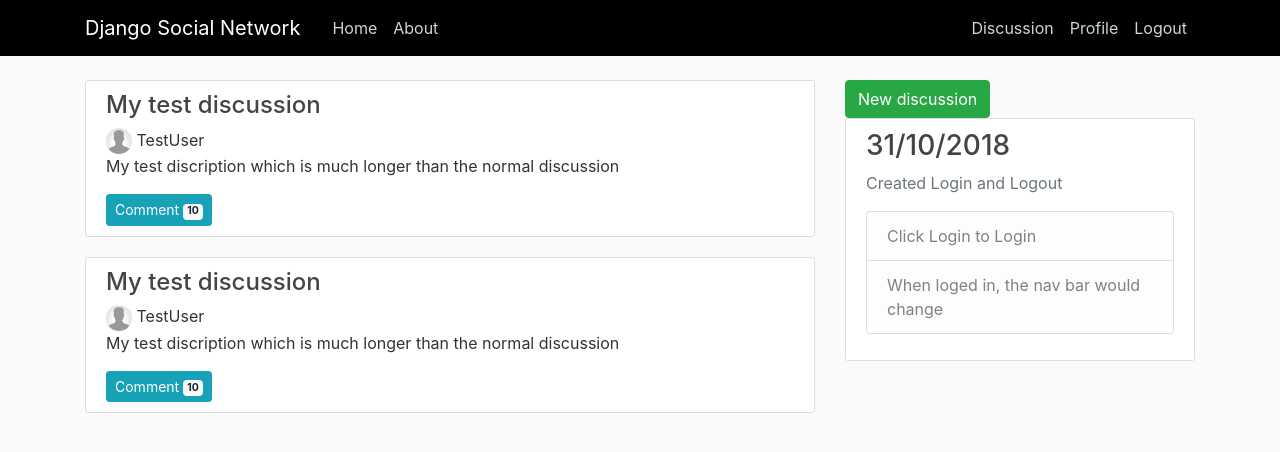
After one commit to DK-Nguyen/django-social-network, a Django app: page /discussions/ in a window 1280 px wide. The commit adds this page. Shown: the top 452 px of the page. Run offline with Django 3.2, Linux system fonts and the light colour scheme; a user stored in the database is signed in; some libraries are stand-ins or nearby versions.

Commit message:
Templates for listing discussions, new discussion and detail discussion

```diff
--- a/bwa2018djangoproject/urls.py
+++ b/bwa2018djangoproject/urls.py
@@ -22,6 +22,7 @@ from django.conf.urls.static import static
 urlpatterns = [
     path('admin/', admin.site.urls),
     path('', include('users.urls')),
+    path('', include('discussion.urls'))
 ]
 
 # if setting is DEBUG, then use the media folder to keep the static files (images, JavaScript, or CSS)
--- a/discussion/urls.py
+++ b/discussion/urls.py
@@ -1,8 +1,8 @@
-from django.conf.urls import url
+from django.urls import path
 from . import views as discussion_view
 
 urlpatterns = [
-    url(r'discussions/$', discussion_view.discussions, name='discussions'),
-    url(r'discussions/new/$', discussion_view.new_discussion, name='new_discussion'),
-    url(r'discussions/(\d{id})/$', discussion_view.discussion, name='discussion'),
+    path('discussions/', discussion_view.discussions, name='discussions'),
+    path('discussions/new/', discussion_view.new_discussion, name='new_discussion'),
+    path('discussions/<int:discussion_id>/', discussion_view.discussion, name='discussion'),
 ]
--- a/discussion/views.py
+++ b/discussion/views.py
@@ -6,14 +6,26 @@ from .models import *
 
 @login_required
 def discussions(request):
-    return render(request, 'discussions.html')
+    single_discussion = {
+        'title': 'My test discussion',
+        'description': 'My test discription which is much longer than the normal discussion',
+        'author': {
+            'name': request.user.name(),
+            'profile_image': request.user.profile_picture.url
+        },
+        'number_of_comments': 10
+    }
+    context = {
+        'discussions': [single_discussion, single_discussion]
+    }
+    return render(request, 'discussion/discussion_list.html', context=context)
 
 
 @login_required
 def new_discussion(request):
-    return render(request, 'new_discussion.html')
+    return render(request, 'discussion/discussion_new.html')
 
 
 @login_required
-def discussion(request):
-    return render(request, 'discussion.html')
+def discussion(request, discussion_id):
+    return render(request, 'discussion/discussion_list.html')
--- a/templates/base.html
+++ b/templates/base.html
@@ -59,6 +59,7 @@
           {% block content %}{% endblock %}
         </div>
         <div class="col-md-4">
+            {% block actions %}{% endblock %}
           <div class="content-section">
             <h3>31/10/2018</h3>
             <p class='text-muted'>Created Login and Logout
--- /dev/null
+++ b/templates/discussion/discussion_details.html
@@ -0,0 +1,6 @@
+{% extends "base.html" %}
+{% block content %}
+    <div class="content-section">
+        This is disscussion detail view
+    </div>
+{% endblock content %}
--- /dev/null
+++ b/templates/discussion/discussion_list.html
@@ -0,0 +1,31 @@
+{% extends "base.html" %}
+{% block content %}
+    {% for discussion in discussions %}
+    <div class="content-section">
+        <h4>{{ discussion.title }}</h4>
+        <div class="row justify-content-center">
+            <div class="col">
+            <img src="{{ discussion.author.profile_image }}" width="26" height="26" alt="author-avatar" class="rounded-circle" />
+            {{ discussion.author.name }}
+            </div>
+        </div>
+        <div class="row">
+            <div class="col">
+                <p>{{ discussion.description }}</p>
+            </div>
+        </div>
+        <div class="row">
+            <div class="col">
+                <a class="btn btn-sm btn-info" href="{% url 'discussion' discussion_id=5 %}">
+                    Comment <span class="badge badge-light">{{ discussion.number_of_comments }}</span>
+                </a>
+            </div>
+        </div>
+    </div>
+    {% endfor %}
+{% endblock content %}
+{% block actions %}
+    <a class="btn btn-success" href="{% url 'new_discussion' %}">
+        New discussion
+    </a>
+{% endblock %}
--- /dev/null
+++ b/templates/discussion/discussion_new.html
@@ -0,0 +1,4 @@
+{% extends "base.html" %}
+{% block content %}
+    <div class="content-section">This is the page to add a new discussion</div>
+{% endblock content %}
```
